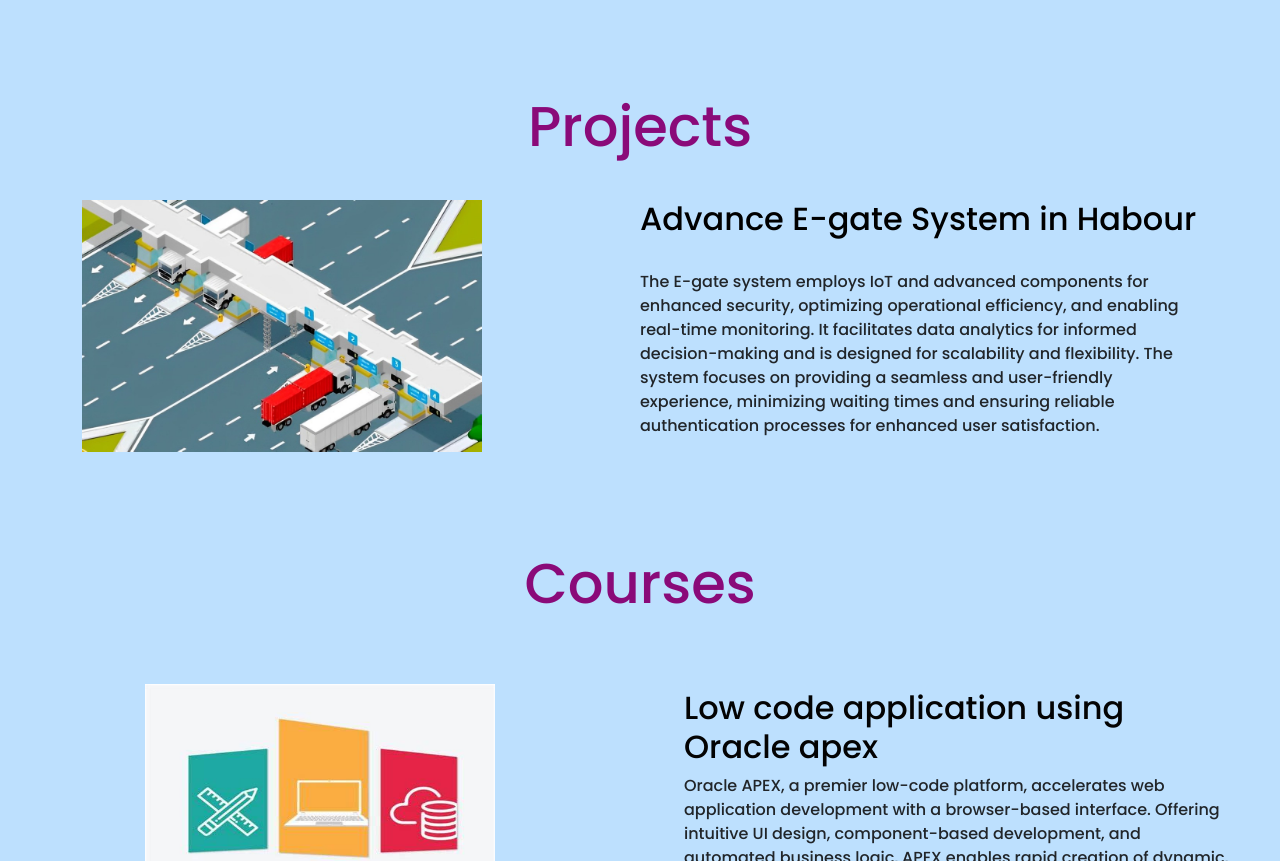
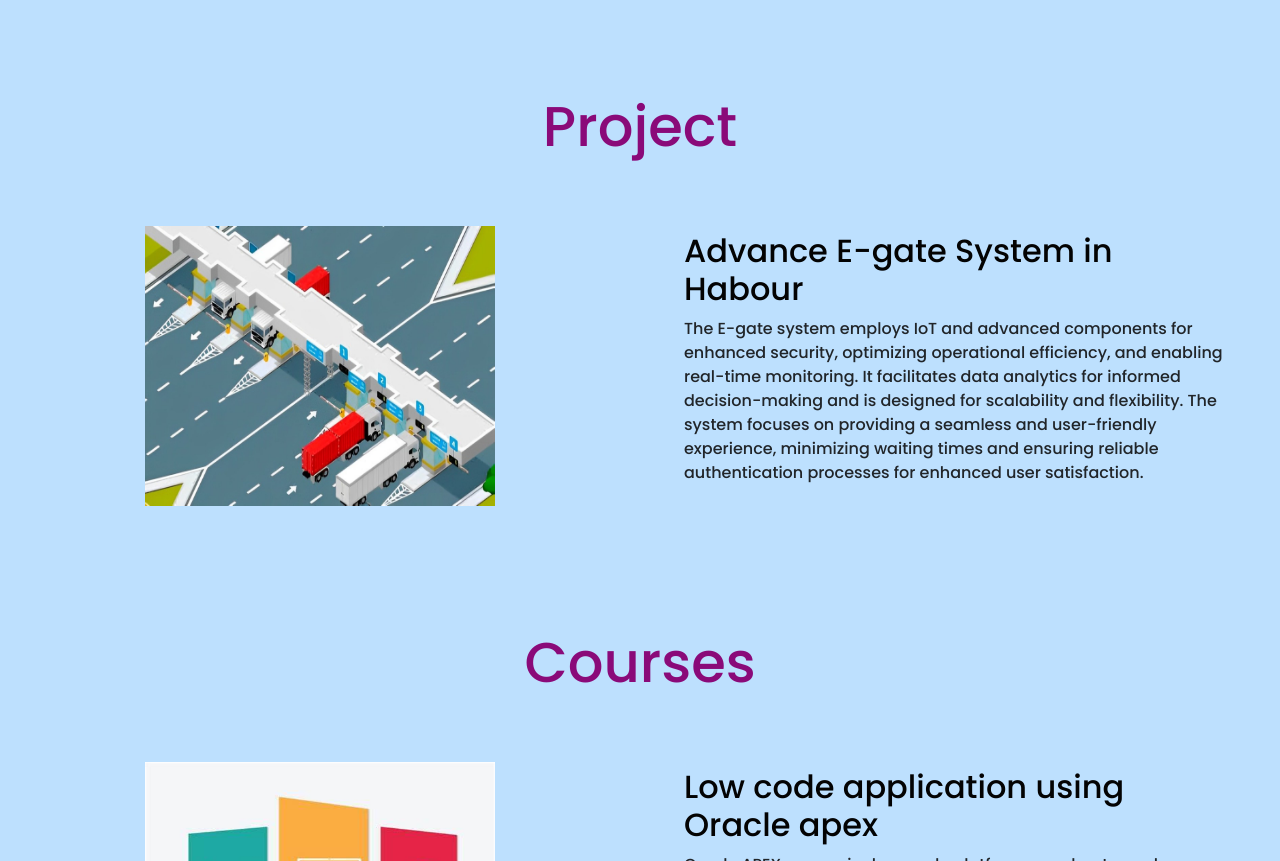
Before and after one commit to Dinesh110403/My-Portfolio, a plain HTML site: page index.html in a window 1280 px wide. Shown: the part 927-1788 px from the top of the page. Drawn offline with nearby package versions, Linux system fonts and the light colour scheme.

Commit message:
Update index.html

```diff
--- a/index.html
+++ b/index.html
@@ -62,13 +62,11 @@
         </div>
     </section>
 
-    <section id="projects">
-        <!-- <h2 class="sp explore">Explore my</h2> -->
+    <!-- <section id="projects">
+        <h2 class="sp explore">Explore my</h2>
         <h2 class="ll project">Projects</h2>
-        <div class="container">
+        <div class="container-fluid">
             <div class="row proj">
-
-                <div class=" project-1">
                     <div class=" col-md-6 ">
                         <img src="image/project.jpg" alt="solar home image" width="400px" height="auto">
                     </div>
@@ -76,12 +74,11 @@
                         <h2 style="color: rgb(0, 0, 0)">Advance E-gate System in Habour</h2>
                         <br>
                         <p>The E-gate system employs IoT and advanced components for enhanced security, optimizing operational efficiency, and enabling real-time monitoring. It facilitates data analytics for informed decision-making and is designed for scalability and flexibility. The system focuses on providing a seamless and user-friendly experience, minimizing waiting times and ensuring reliable authentication processes for enhanced user satisfaction.</p>
-                        <!-- <center><button class="readmore">Read more</button></center> -->
-                    </div>
                     </div>
                 </div>
 
-                <!-- <div class="project-1">
+
+                <div class="project-1">
                     <div class="col-md-6 ">
                         <img src="" alt="harbor image" width="350px" height="350px">
                     </div>
@@ -91,10 +88,31 @@
                         </div>
                     </div>
                 </div>
-                 -->
+
+            </div>
+        </div>
+    </section> -->
+
+    <section class="container-fluid" id="project">
+        <h2 class="ll project">Project</h2>
+        <div class="row">
+
+            <div class="col-md-6">
+                <div class="cimg">
+                    <img src="image/project.jpg" alt="" width="350px" height="280px">
+                </div>
+            </div>
+
+            <div class="col-md-6" class="">
+                <div class="course1 ">
+                    <h2 >Advance E-gate System in Habour</h2>
+                    <p>The E-gate system employs IoT and advanced components for enhanced security, optimizing operational efficiency, and enabling real-time monitoring. It facilitates data analytics for informed decision-making and is designed for scalability and flexibility. The system focuses on providing a seamless and user-friendly experience, minimizing waiting times and ensuring reliable authentication processes for enhanced user satisfaction.</p>
+
+                </div>
             </div>
         </div>
     </section>
+
     <section class="container-fluid" id="about">
         <h2 class="ll project">Courses</h2>
         <div class="row">
```
